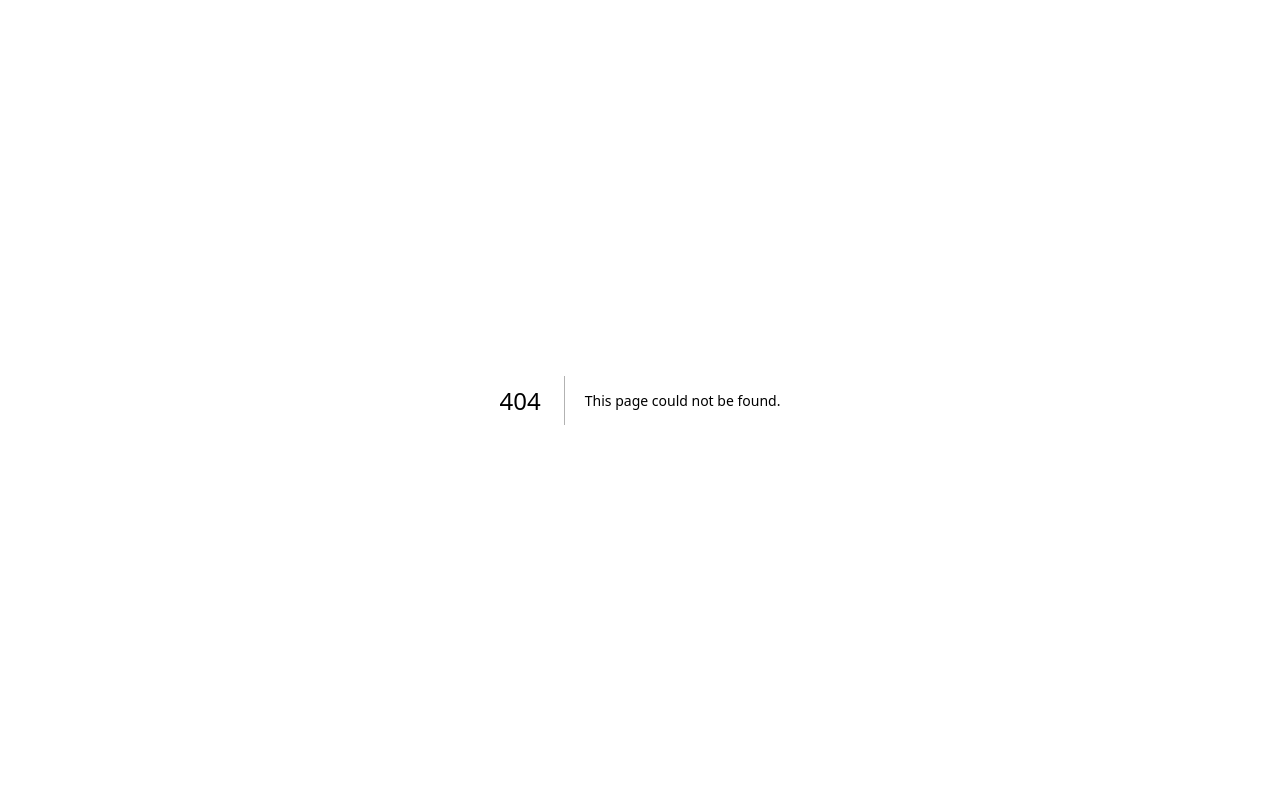
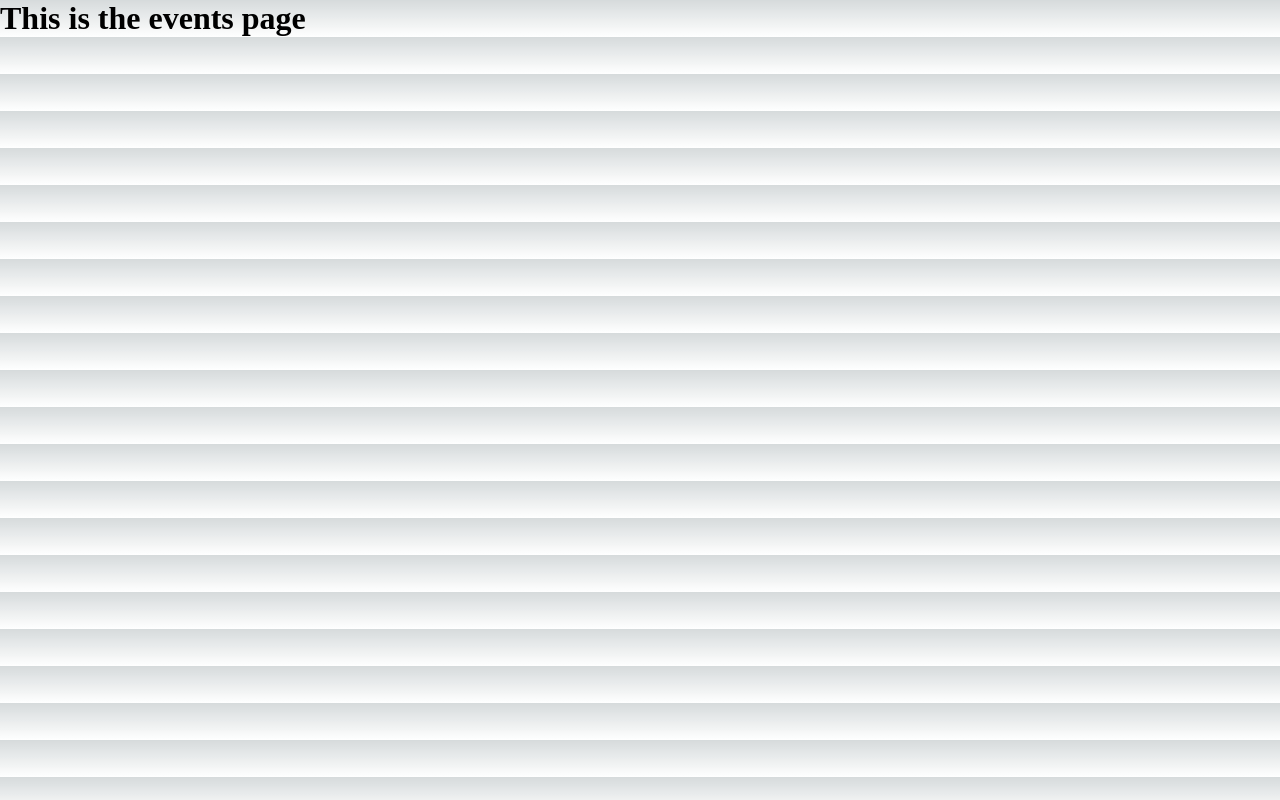
Before and after one commit to ecarlste/nextjs-events-portal, a Next.js app: page /events in a window 1280 px wide. Before the commit this address had no page. Built offline with nearby package versions, Linux system fonts and the light colour scheme.

Commit message:
Added an events page

```diff
--- /dev/null
+++ b/src/pages/events/index.tsx
@@ -0,0 +1,7 @@
+export default function EventPage() {
+  return (
+    <div>
+      <h1>This is the events page</h1>
+    </div>
+  );
+}
```
